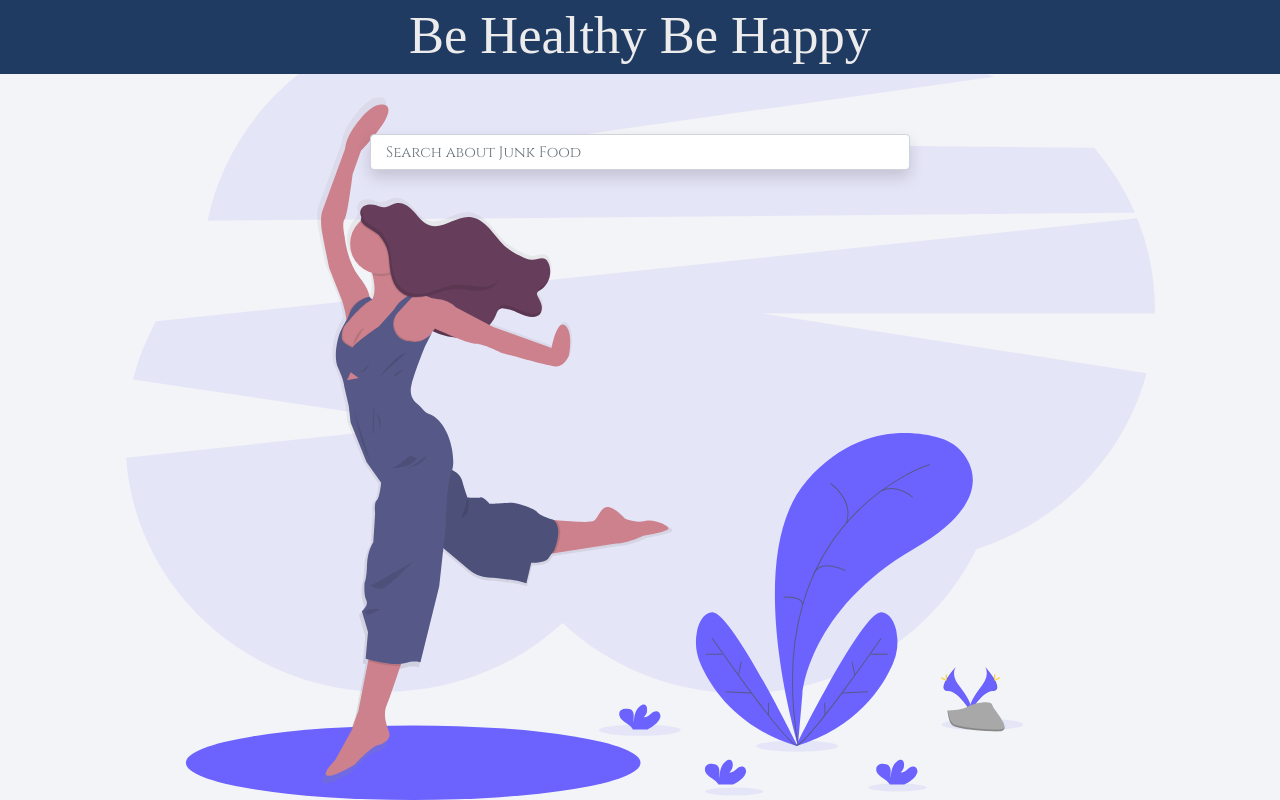
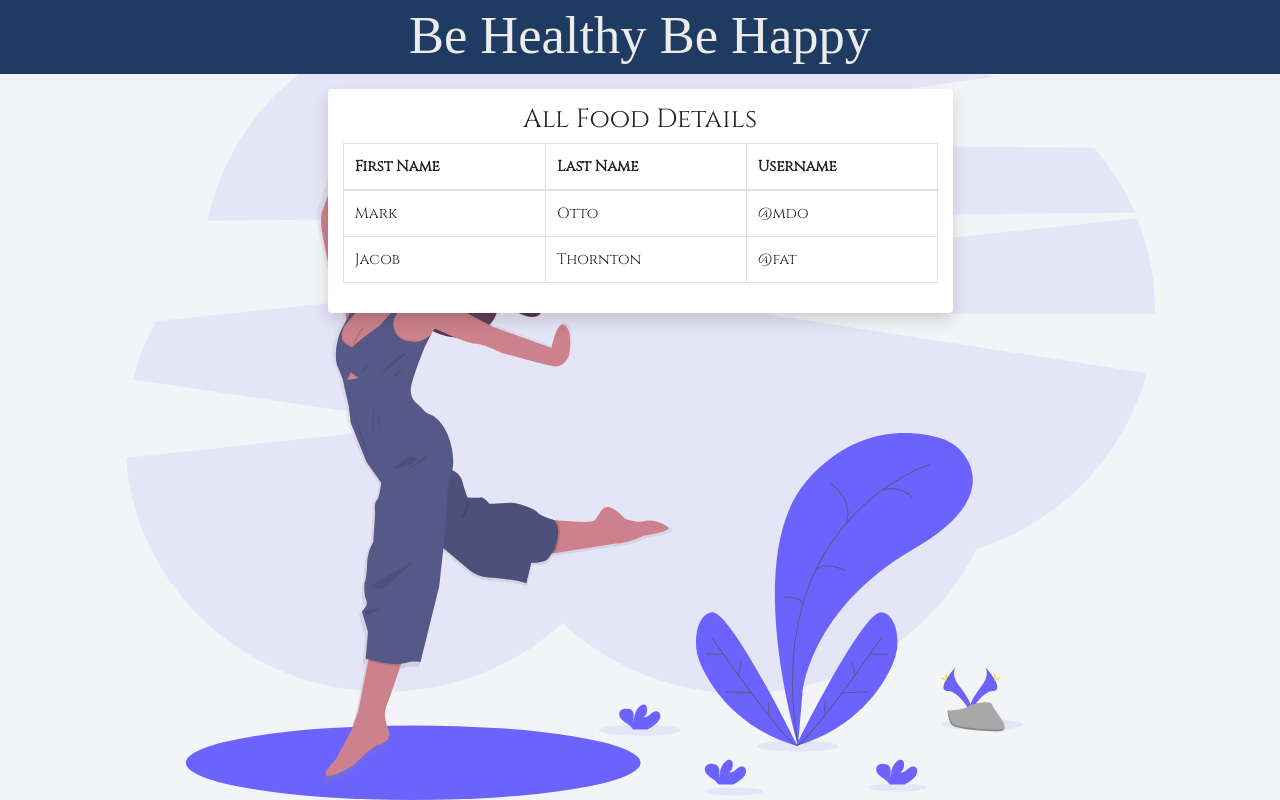
Before and after one commit to RuhanRK/healthy, a React (Create React App) app: page /details in a window 1280 px wide. Built offline with nearby package versions, Linux system fonts and the light colour scheme; a web font is replaced by a local one.

Commit message:
Add All Food Details Components

```diff
--- a/src/App.js
+++ b/src/App.js
@@ -1,15 +1,19 @@
 import React, { Component } from "react";
-import { Switch, Link } from "react-router-dom";
+import { Switch, Route } from "react-router-dom";
 
 import NavBar from "./components/Navbar";
 import MainContainer from "./components/MainContainer";
+import AllFood from "./components/AllFood";
 
 class App extends Component {
     render() {
         return (
             <React.Fragment>
                 <NavBar />
-                <MainContainer />
+                <Switch>
+                    <Route path="/" exact component={MainContainer} />
+                    <Route path="/details" component={AllFood} />
+                </Switch>
             </React.Fragment>
         );
     }
--- /dev/null
+++ b/src/components/AllFood.jsx
@@ -0,0 +1,41 @@
+import React from "react";
+import { Row, Col, Table } from "react-bootstrap";
+
+const AllFood = () => {
+    return (
+        <React.Fragment>
+            <Row>
+                <Col />
+                <Col md={6}>
+                    <div className="shadow p-3 mb-5 m-auto bg-white rounded">
+                        <h3 className="text-center">All Food Details</h3>
+                        <Table bordered hover>
+                            <thead>
+                                <tr>
+                                    <th>First Name</th>
+                                    <th>Last Name</th>
+                                    <th>Username</th>
+                                </tr>
+                            </thead>
+                            <tbody>
+                                <tr>
+                                    <td>Mark</td>
+                                    <td>Otto</td>
+                                    <td>@mdo</td>
+                                </tr>
+                                <tr>
+                                    <td>Jacob</td>
+                                    <td>Thornton</td>
+                                    <td>@fat</td>
+                                </tr>
+                            </tbody>
+                        </Table>
+                    </div>
+                </Col>
+                <Col />
+            </Row>
+        </React.Fragment>
+    );
+};
+
+export default AllFood;
```
